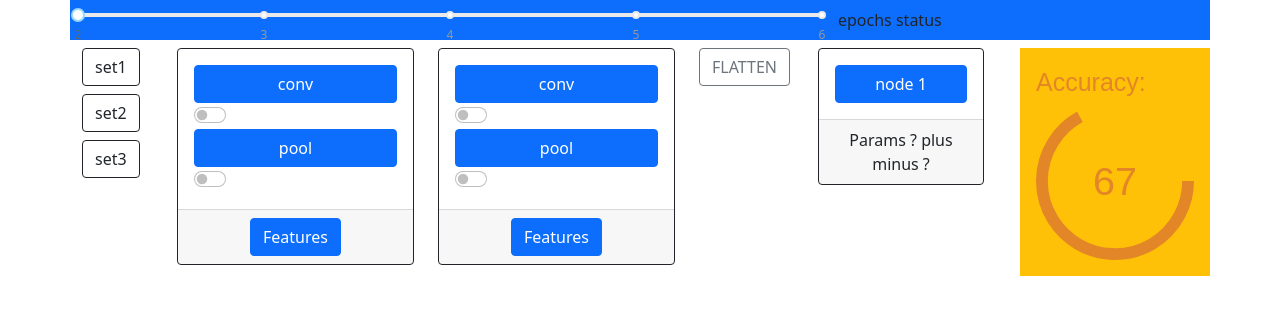
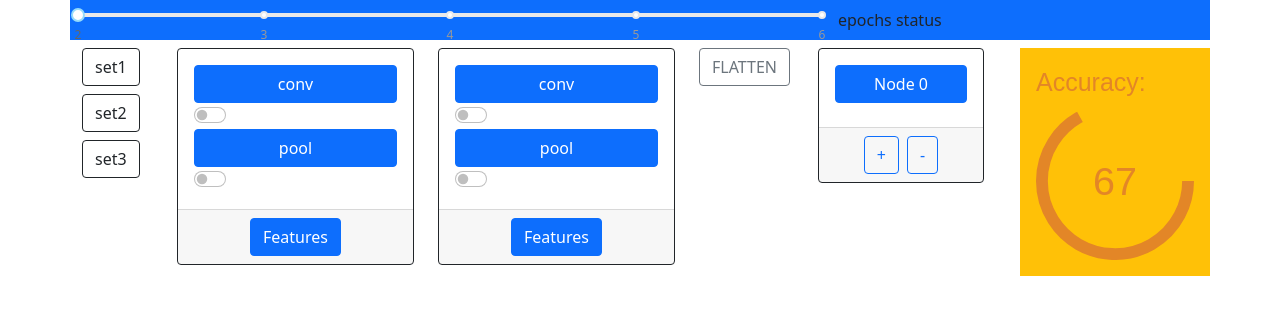
Before and after one commit to Wklej/CNNSIM, a React (Create React App) app: page / in a window 1280 px wide. Shown: the top 314 px of the page. Built offline with nearby package versions, Linux system fonts and the light colour scheme.

Commit message:
+ - buttons for adding nodes

```diff
--- a/src/Layers/Fully.js
+++ b/src/Layers/Fully.js
@@ -1,14 +1,34 @@
+import { useState } from "react";
+
 const Fully = () => {
+
+    const [num, setNum] = useState(1)
+
+    const handlePlus = () => setNum(num+1)
+    const handleMinus = () => setNum(num-1)
+
+    const nodes = () => {
+        let array = [];
+        for (let index = 0; index < num; index++) {
+            array.push(
+                <button className="btn btn-primary mb-2" id={index}>{"Node " + index}</button>
+            )
+        }
+        return array
+    }
+
+
     return (
         <div className="col">
             <div className="card border-dark text-center" >
                 <div className="card-body">
                     <ul className="list-group">
-                        <button className="btn btn-primary">node 1</button>
+                        { nodes() }
                     </ul>
                 </div>
                 <div className="card-footer">
-                    Params ? plus minus ?
+                    <button className="btn btn-outline-primary me-2" onClick={handlePlus}>+</button>
+                    <button className="btn btn-outline-primary" onClick={handleMinus}>-</button>
                 </div>
             </div>
         </div>
```
